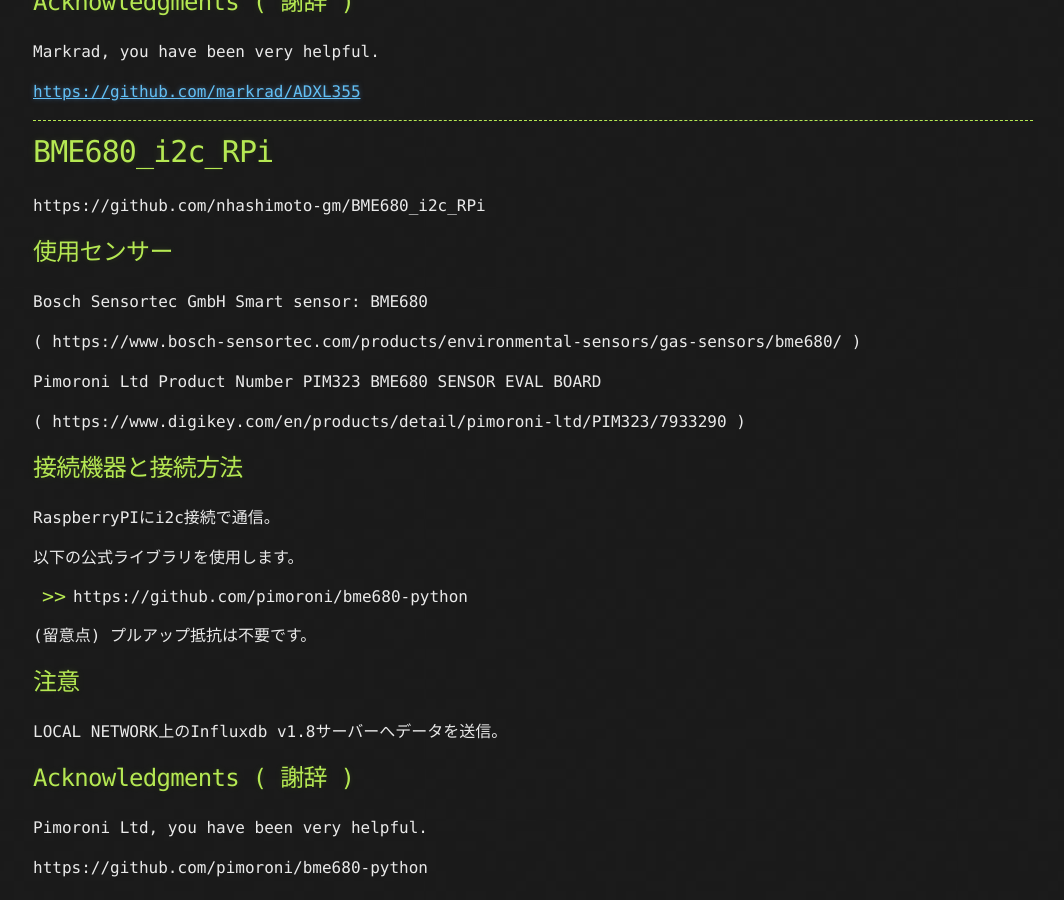
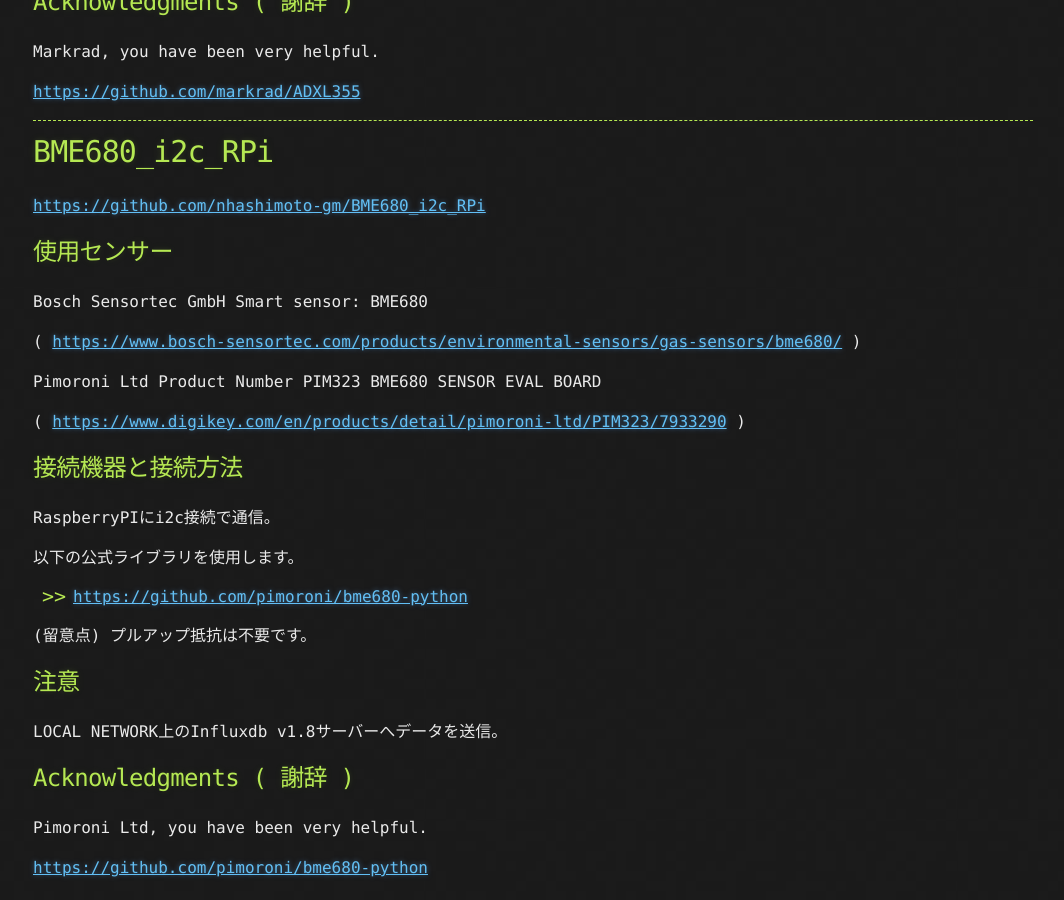
Before and after one commit to nhashimoto-gm/nhashimoto-gm.github.io, a Jekyll site: the page built from index.md, in a window 1280 px wide and 900 px high, scrolled down 2372 px. Shown: the whole window, without its empty margins (107-1171 px from the left). Built offline with Jekyll 4.4.1, drawn with Linux system fonts in a browser that asks for light colours; our own code applies the rules of GitHub Pages for plain Markdown files; part of the change alters nothing that is shown.

```diff
--- a/index.md
+++ b/index.md
@@ -102,23 +102,23 @@ Markrad, you have been very helpful.
 
 # BME680_i2c_RPi
 
-https://github.com/nhashimoto-gm/BME680_i2c_RPi
+[https://github.com/nhashimoto-gm/BME680_i2c_RPi](https://github.com/nhashimoto-gm/BME680_i2c_RPi)
 
 ## 使用センサー
 Bosch Sensortec GmbH Smart sensor: BME680
 
-( https://www.bosch-sensortec.com/products/environmental-sensors/gas-sensors/bme680/ )
+( [https://www.bosch-sensortec.com/products/environmental-sensors/gas-sensors/bme680/](https://www.bosch-sensortec.com/products/environmental-sensors/gas-sensors/bme680/) )
 
 Pimoroni Ltd Product Number PIM323 BME680 SENSOR EVAL BOARD
 
-( https://www.digikey.com/en/products/detail/pimoroni-ltd/PIM323/7933290 )
+( [https://www.digikey.com/en/products/detail/pimoroni-ltd/PIM323/7933290](https://www.digikey.com/en/products/detail/pimoroni-ltd/PIM323/7933290) )
 
 ## 接続機器と接続方法
 RaspberryPIにi2c接続で通信。
 
 以下の公式ライブラリを使用します。
 
-- https://github.com/pimoroni/bme680-python
+- [https://github.com/pimoroni/bme680-python](https://github.com/pimoroni/bme680-python)
 
 (留意点) プルアップ抵抗は不要です。
 
@@ -129,4 +129,4 @@ LOCAL NETWORK上のInfluxdb v1.8サーバーへデータを送信。
 
 Pimoroni Ltd, you have been very helpful.
 
-https://github.com/pimoroni/bme680-python
+[https://github.com/pimoroni/bme680-python](https://github.com/pimoroni/bme680-python)
```
